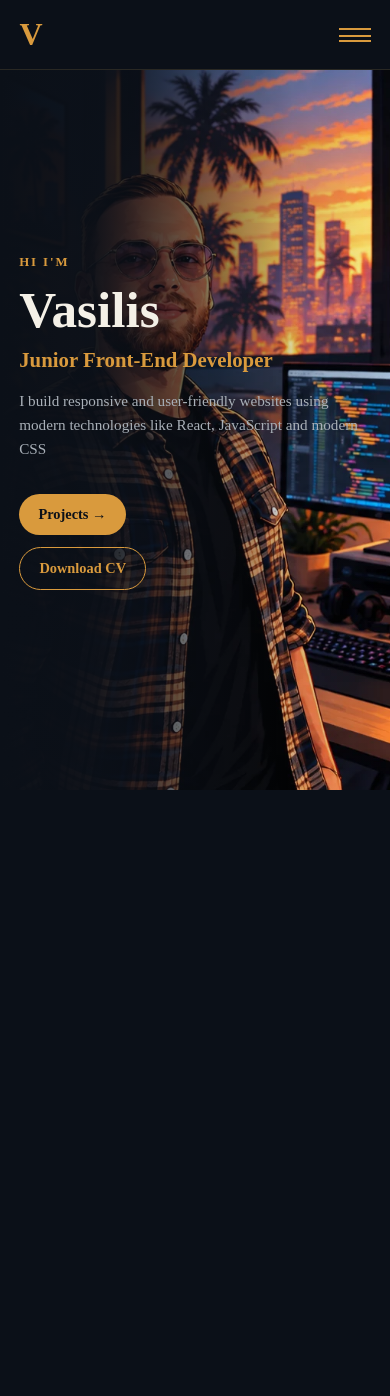
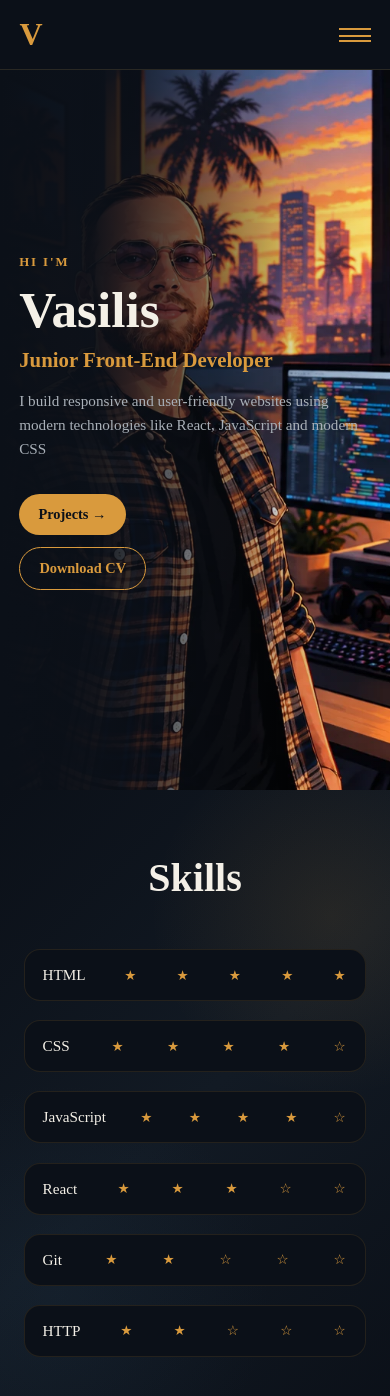
Before and after one commit to VTheGreek/My-Portfolio, a React (Vite) app in the folder my-portfolio/: page / in a window 390 px wide. Shown: the top 1396 px of the page. Before the commit the page ends 844 px from the top, so only its background shows below. Built offline with nearby package versions, Linux system fonts and the light colour scheme.

Commit message:
feat: add responsive skills section

```diff
--- a/my-portfolio/src/App.jsx
+++ b/my-portfolio/src/App.jsx
@@ -1,11 +1,13 @@
 import Navbar from './components/Navbar';
 import Hero from './components/Hero';
+import Skills from './components/Skills';
 
 function App() {
   return (
     <>
       <Navbar />
       <Hero />
+      <Skills />
     </>
   );
 }
--- a/my-portfolio/src/components/Skills.jsx
+++ b/my-portfolio/src/components/Skills.jsx
@@ -0,0 +1,33 @@
+import "../styles/Skills.css"
+
+function Skills() {
+    const skills = [
+        {name: "HTML", level: 5},
+        {name: "CSS", level: 4},
+        {name: "JavaScript", level: 4},
+        {name: "React", level: 3},
+        {name: "Git", level: 2},
+        {name: "HTTP", level: 2}
+    ]
+
+    return(
+        <section id="skills">
+            <h2>Skills</h2>
+
+            <div className="skills">
+                <ul>
+                    {skills.map((skill) => (
+                        <li key={skill.name}>
+                            {skill.name}
+                            {[...Array(5)].map((_, i) => (
+                              <span key={i}>{skill.level > i ? "★" : "☆"}</span>
+                            ))}
+                        </li>
+                    ))}
+                </ul>
+            </div>
+        </section>
+    )
+}
+
+export default Skills;
--- a/my-portfolio/src/styles/Skills.css
+++ b/my-portfolio/src/styles/Skills.css
@@ -0,0 +1,101 @@
+#skills {
+  padding: 7rem 8%;
+  background:
+    radial-gradient(
+      circle at 85% 20%,
+      rgba(217, 154, 61, 0.1),
+      transparent 30%
+    ),
+    radial-gradient(
+      circle at 15% 80%,
+      rgba(39, 68, 92, 0.15),
+      transparent 35%
+    ),
+    linear-gradient(
+      135deg,
+      #0B1018 0%,
+      #121A24 50%,
+      #0B1018 100%
+    );
+}
+
+#skills h2 {
+  margin: 0 0 3rem;
+  color: var(--text);
+  font-size: clamp(2.5rem, 5vw, 4rem);
+  text-align: center;
+}
+
+.skills {
+  max-width: 950px;
+  margin: 0 auto;
+}
+
+.skills ul {
+  display: grid;
+  grid-template-columns: repeat(2, minmax(0, 1fr));
+  gap: 1.2rem;
+  list-style: none;
+  margin: 0;
+  padding: 0;
+}
+
+.skills li {
+  display: flex;
+  align-items: center;
+  justify-content: space-between;
+  gap: 1rem;
+  padding: 1.2rem 1.5rem;
+  background-color: var(--background);
+  border: 1px solid rgba(214, 154, 61, 0.12);
+  border-radius: 1rem;
+  color: var(--text);
+  font-size: 1rem;
+  transition:
+    transform 0.3s ease,
+    border-color 0.3s ease,
+    box-shadow 0.3s ease;
+}
+
+.skills li:hover {
+  transform: translateY(-3px);
+  border-color: rgba(214, 154, 61, 0.35);
+  box-shadow: 0 10px 30px rgba(0, 0, 0, 0.2);
+}
+
+.skills li span {
+  color: var(--accent);
+  font-size: 1.4rem;
+  letter-spacing: 0.12rem;
+  white-space: nowrap;
+}
+
+/* Tablet */
+
+@media (max-width: 768px) {
+  #skills {
+    padding: 5rem 6%;
+  }
+
+  .skills ul {
+    grid-template-columns: 1fr;
+  }
+}
+
+/* Small phones */
+
+@media (max-width: 480px) {
+  #skills {
+    padding: 4rem 1.5rem;
+  }
+
+  .skills li {
+    padding: 1rem 1.1rem;
+    font-size: 0.95rem;
+  }
+
+  .skills li span {
+    font-size: 0.85rem;
+    letter-spacing: 0.1rem;
+  }
+}
```
